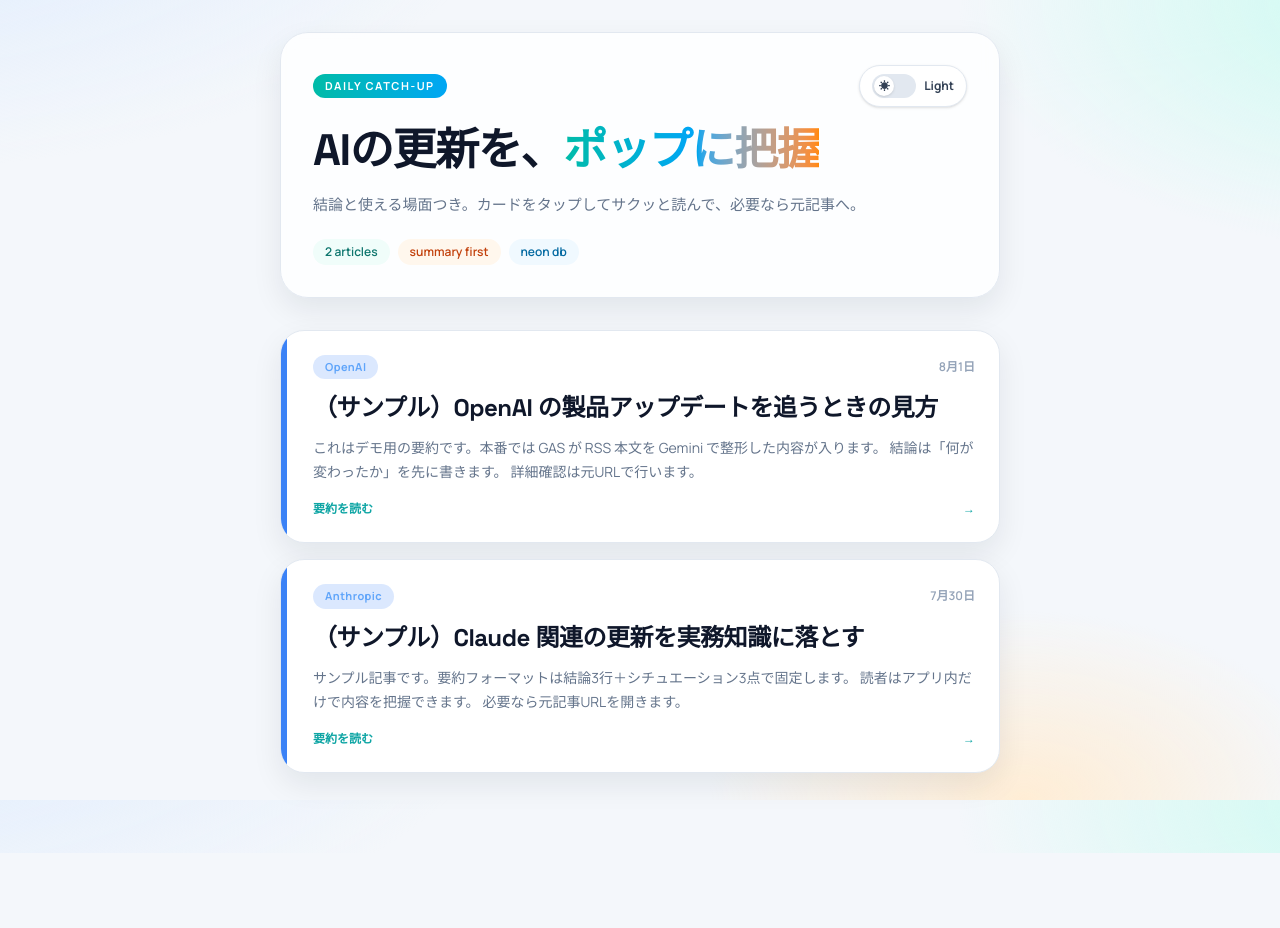
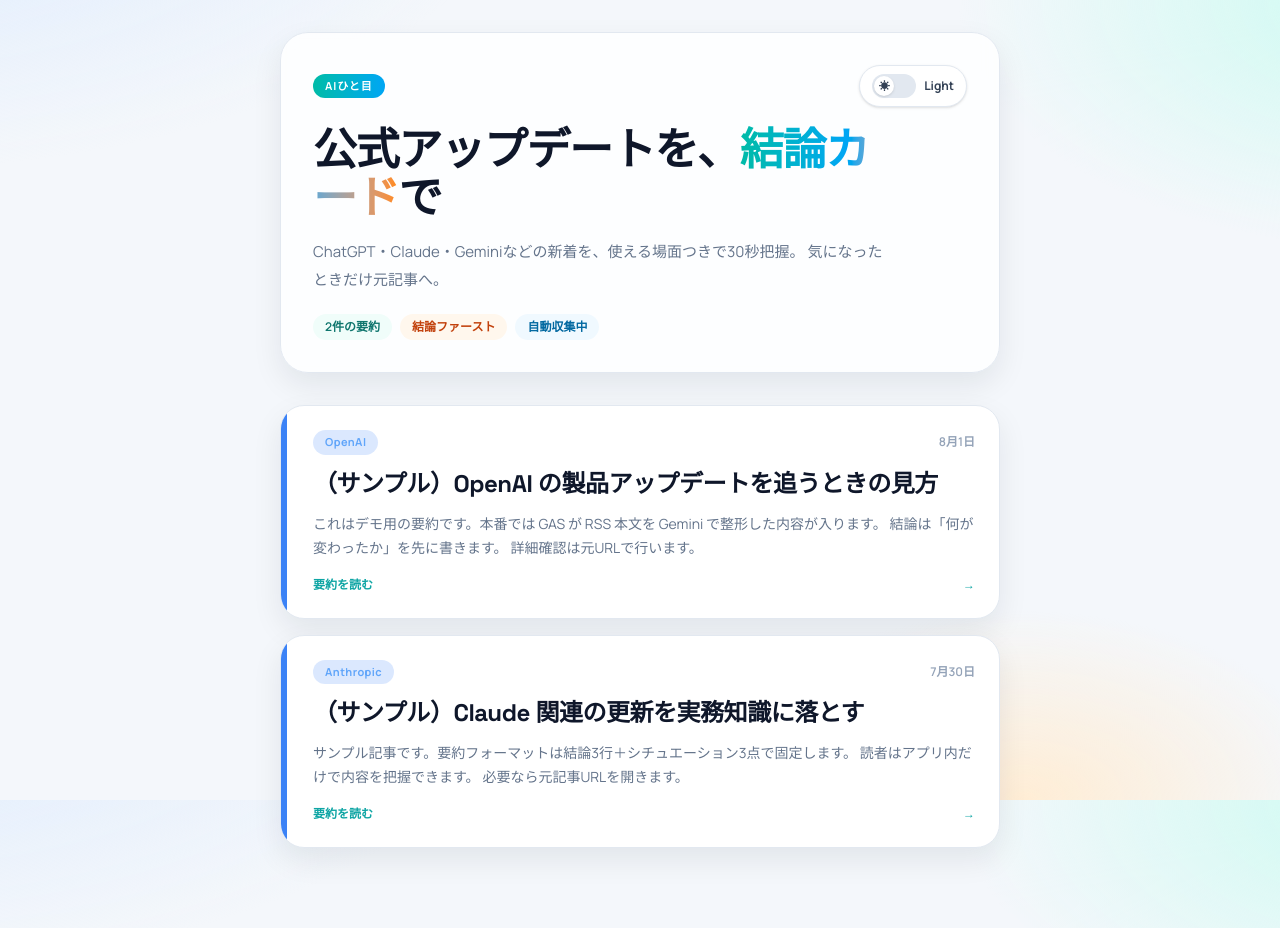
Before and after one commit to osanai1004/ai-feed-digest, a Next.js app: page / in a window 1280 px wide. Before the commit the page ends 853 px from the top, so only its background shows below. Built offline with nearby package versions, Linux system fonts and the light colour scheme; no server answers; the database is empty.

Commit message:
feat: rename app to AIひと目 with catchier hero copy
Align brand, metadata, and homepage headline with the conclusion-card
reading experience.

```diff
--- a/src/app/layout.tsx
+++ b/src/app/layout.tsx
@@ -16,11 +16,12 @@ const ui = Manrope({
 });
 
 export const metadata: Metadata = {
-  title: "AI Feed Digest",
-  description: "AI公式情報を要約して毎日キャッチアップする個人用リーダー",
+  title: "AIひと目",
+  description:
+    "ChatGPT・Claude・Geminiなどの公式更新を、結論と使える場面つきのカードで毎日キャッチアップ",
   appleWebApp: {
     capable: true,
-    title: "AI Feed Digest",
+    title: "AIひと目",
     statusBarStyle: "default",
   },
 };
--- a/src/app/page.tsx
+++ b/src/app/page.tsx
@@ -25,8 +25,8 @@ export default async function HomePage() {
     <main className="mx-auto min-h-full w-full max-w-3xl px-4 pb-20 pt-8 sm:px-6">
       <header className="animate-rise mb-8 overflow-hidden rounded-[28px] border border-[var(--hairline)] bg-[var(--card-soft)] p-6 shadow-[var(--shadow)] backdrop-blur sm:p-8">
         <div className="mb-5 flex items-center justify-between gap-3">
-          <span className="inline-flex items-center rounded-full bg-gradient-to-r from-teal-500 to-sky-500 px-3 py-1 text-[11px] font-bold tracking-[0.14em] text-white uppercase">
-            Daily Catch-up
+          <span className="inline-flex items-center rounded-full bg-gradient-to-r from-teal-500 to-sky-500 px-3 py-1 text-[11px] font-bold tracking-[0.08em] text-white">
+            AIひと目
           </span>
           <ThemeToggle />
         </div>
@@ -34,13 +34,15 @@ export default async function HomePage() {
           className="max-w-xl text-[34px] leading-[1.08] font-bold tracking-[-0.03em] sm:text-[44px]"
           style={{ fontFamily: "var(--font-display), sans-serif" }}
         >
-          AIの更新を、
+          公式アップデートを、
           <span className="bg-gradient-to-r from-teal-500 via-sky-500 to-orange-400 bg-clip-text text-transparent">
-            ポップに把握
+            結論カード
           </span>
+          で
         </h1>
         <p className="mt-4 max-w-xl text-[15px] leading-7 text-[var(--body)]">
-          結論と使える場面つき。カードをタップしてサクッと読んで、必要なら元記事へ。
+          ChatGPT・Claude・Geminiなどの新着を、使える場面つきで30秒把握。
+          気になったときだけ元記事へ。
         </p>
         <div className="mt-5 flex flex-wrap gap-2 text-[12px] font-semibold">
           <span
@@ -50,7 +52,7 @@ export default async function HomePage() {
               color: "var(--chip-teal-fg)",
             }}
           >
-            {articles.length} articles
+            {articles.length}件の要約
           </span>
           <span
             className="rounded-full px-3 py-1"
@@ -59,7 +61,7 @@ export default async function HomePage() {
               color: "var(--chip-orange-fg)",
             }}
           >
-            summary first
+            結論ファースト
           </span>
           <span
             className="rounded-full px-3 py-1"
@@ -68,7 +70,7 @@ export default async function HomePage() {
               color: "var(--chip-sky-fg)",
             }}
           >
-            {mode === "neon" ? "neon db" : "local / seed"}
+            {mode === "neon" ? "自動収集中" : "サンプル表示"}
           </span>
         </div>
       </header>
```
Also changed, not shown: 1 other file (tests, documents, lock files or other folders).
